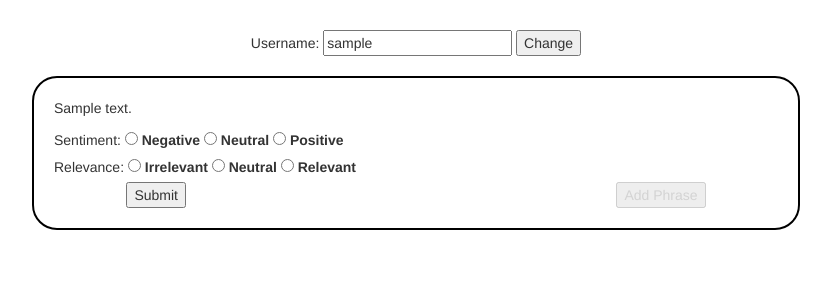
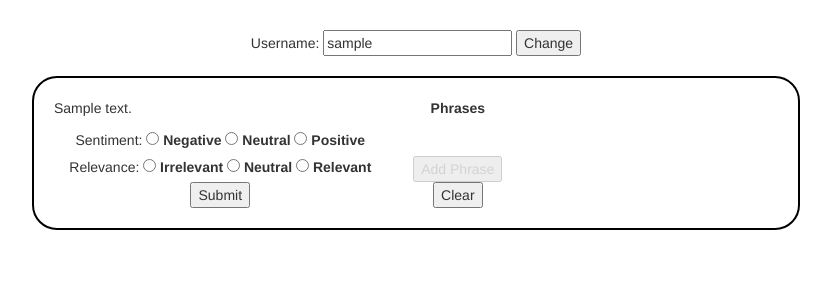
Before and after one commit to Xyllan/doc-annotate, a Flask app: template templates/index.html in a window 1280 px wide. Shown: the top 300 px of the page, without its empty margins (224-1055 px from the left). Run offline with Flask 2, Linux system fonts and the light colour scheme; the template is opened without the code that fills it: most values are stand-ins (such as "Sample title", 1, 10 or a date in 2020); some libraries are stand-ins or nearby versions.

Commit message:
Added a phrases column to see selected phrases & clear phrases button.

```diff
--- a/templates/index.html
+++ b/templates/index.html
@@ -38,6 +38,8 @@
 				}, function(data) {
 					if(data.error==0) {
 						$('#document_text').text(data.text);
+						phrases = [];
+						$('#phrase_box').html('');
 						$('input[name="sentiment"]').prop('checked', false);
 						$('input[name="relevance"]').prop('checked', false).checkboxradio("refresh");
 					} else if(data.error==1) {
@@ -77,7 +79,11 @@
 				text = document.selection.createRange().text;
 			}
 			phrases.push(text);
-			alert(phrases);
+			$('#phrase_box').html(phrases.join("<br/>"));
+		});
+		$('#phrase_clear').bind('click', function() {
+			phrases = [];
+			$('#phrase_box').html('');
 		});
 	});
 </script>
@@ -93,7 +99,11 @@
 <br>
 {% if username %}
 	<div class="rcorners">
+		<table>
+			<tr>
+				<td style="width:70%;" align="left">
 					<p id="document_text">{{text}}</p>
+					<center>
 						<div>
 							Sentiment:
 							<input type="radio" name="sentiment" value="-1" id="sr1"> <label for="sr1">Negative</label>
@@ -106,19 +116,18 @@
 							<input type="radio" name="relevance" value="0" id="rr2"> <label for="rr2">Neutral</label>
 							<input type="radio" name="relevance" value="1" id="rr3"> <label for="rr3">Relevant</label>
 						</div>
-		<table style="width:80%;margin-left:10%;margin-right:10%;">
- 			<tr>
-     			<td width="20%" align="left">
-     				<form action="sentiment_submit" method="POST">
 						<input id="sentiment_submit" type="submit" value="Submit">
-					</form>
+					</center>
 				</td>
-     			<td width="80%" align="right">
-					<input id="phrase_submit" type="submit" value="Add Phrase">
+				<td style="width:30%;padding-left:4%;padding-right:4%;height:1px;">
+					<table style="height:100%;width:100%;">
+						<tr style="height:10%"><td><center><p><b>Phrases</b></p></center></td></tr>
+						<tr style="height:80%;"><td><div id="phrase_box" style="height:100%"></div></td></tr>
+						<tr style="height:10%;"><td><center><input id="phrase_submit" type="submit" value="Add Phrase"> <input id="phrase_clear" type="submit" value="Clear"></center></td></tr>
+					</table>
 				</td>
 			</tr>
 		</table>
-
 	</div>
 {% endif %}
 </body>
```
Lines whose indentation alone changed are shown as unchanged.
